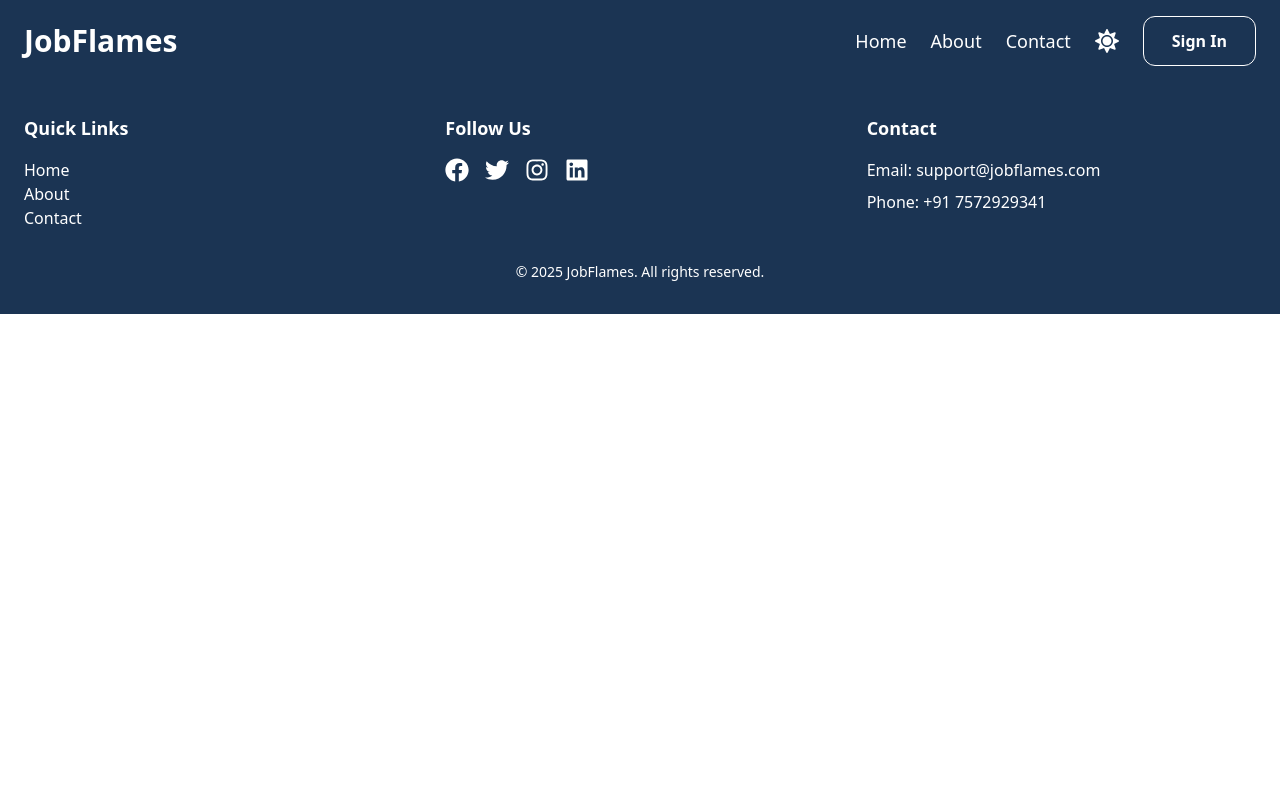
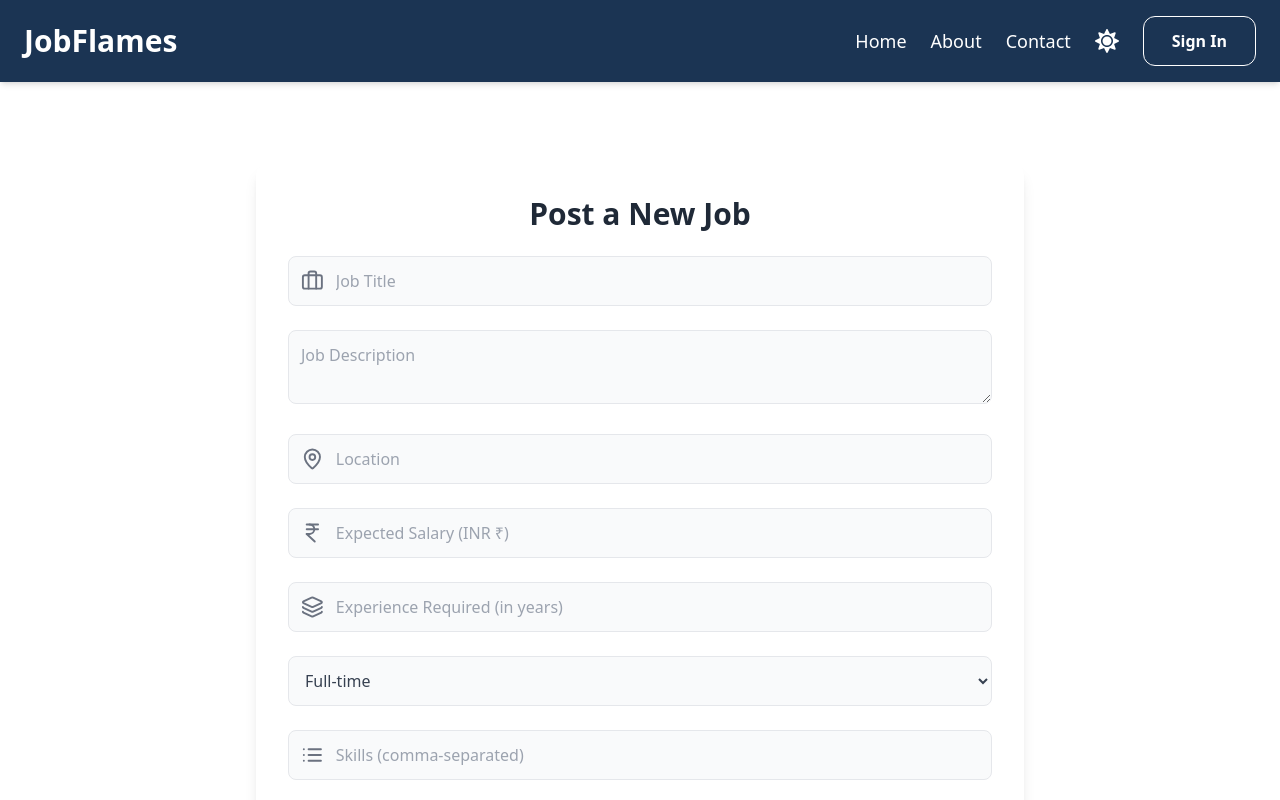
Before and after one commit to Jeet0105/JobFlames, a React (Vite) app in the folder Frontend/: page /createjob in a window 1280 px wide. Shown: the top 800 px of the page. Built offline with nearby package versions, Linux system fonts and the light colour scheme.

Commit message:
Added create job page

```diff
--- a/Frontend/package.json
+++ b/Frontend/package.json
@@ -12,6 +12,7 @@
   "dependencies": {
     "@reduxjs/toolkit": "^2.5.0",
     "axios": "^1.7.9",
+    "lucide-react": "^0.475.0",
     "react": "^18.3.1",
     "react-dom": "^18.3.1",
     "react-icons": "^5.4.0",
--- a/Frontend/src/App.jsx
+++ b/Frontend/src/App.jsx
@@ -5,6 +5,7 @@ import Footer from './Components/footer/footer';
 import Home from './Pages/Home'
 import About from './Pages/About';
 import Contact from './Pages/Contact';
+import CreateJob from './Pages/CreateJob';
 
 function App() {
   return (
@@ -15,7 +16,7 @@ function App() {
         <Route path='/' element={<Home />} />
         <Route path='/about' element={<About />}/>
         <Route path='/contact' element={<Contact />}/>
-        {/* Add more routes as needed */}
+        <Route path='/createjob' element={<CreateJob />}/>
       </Routes>
       <Footer />
     </BrowserRouter>
--- /dev/null
+++ b/Frontend/src/Pages/CreateJob.jsx
@@ -0,0 +1,146 @@
+import { useState } from "react";
+import { Briefcase, MapPin, IndianRupee, Layers, List } from "lucide-react";
+
+function CreateJob() {
+  const [formData, setFormData] = useState({
+    title: "",
+    description: "",
+    location: "",
+    salary_expected: "",
+    experience: "",
+    job_type: "full-time",
+    skills_required: [],
+  });
+
+  const jobTypes = ["full-time", "part-time", "contract", "internship"];
+
+  const handleChange = (e) => {
+    const { name, value } = e.target;
+    setFormData({
+      ...formData,
+      [name]: value,
+    });
+  };
+
+  const handleSkillsChange = (e) => {
+    setFormData({
+      ...formData,
+      skills_required: e.target.value.split(",").map((skill) => skill.trim()),
+    });
+  };
+
+  const handleSubmit = async (e) => {
+    e.preventDefault();
+    console.log("Submitting job:", formData);
+    // TODO: Implement API call to post job
+  };
+
+  return (
+    <div className="flex items-center justify-center min-h-screen my-11">
+      <div className="w-full max-w-3xl p-8 bg-white shadow-lg rounded-xl">
+        <h2 className="text-3xl font-bold text-center text-gray-800 mb-6">
+          Post a New Job
+        </h2>
+
+        <form onSubmit={handleSubmit} className="space-y-6">
+          <div className="flex items-center border rounded-lg p-3 bg-gray-50">
+            <Briefcase className="text-gray-500 mr-3" />
+            <input
+              type="text"
+              name="title"
+              placeholder="Job Title"
+              value={formData.title}
+              onChange={handleChange}
+              className="w-full bg-transparent outline-none text-gray-700"
+              required
+            />
+          </div>
+
+          <textarea
+            name="description"
+            placeholder="Job Description"
+            value={formData.description}
+            onChange={handleChange}
+            className="w-full border rounded-lg p-3 bg-gray-50 outline-none text-gray-700"
+            required
+          />
+
+          <div className="flex items-center border rounded-lg p-3 bg-gray-50">
+            <MapPin className="text-gray-500 mr-3" />
+            <input
+              type="text"
+              name="location"
+              placeholder="Location"
+              value={formData.location}
+              onChange={handleChange}
+              className="w-full bg-transparent outline-none text-gray-700"
+              required
+            />
+          </div>
+
+          <div className="flex items-center border rounded-lg p-3 bg-gray-50">
+            <IndianRupee className="text-gray-500 mr-3" />
+            <input
+              type="number"
+              name="salary_expected"
+              placeholder="Expected Salary (INR ₹)"
+              value={formData.salary_expected}
+              onChange={handleChange}
+              className="w-full bg-transparent outline-none text-gray-700"
+              required
+            />
+          </div>
+
+          <div className="flex items-center border rounded-lg p-3 bg-gray-50">
+            <Layers className="text-gray-500 mr-3" />
+            <input
+              type="number"
+              name="experience"
+              placeholder="Experience Required (in years)"
+              value={formData.experience}
+              onChange={handleChange}
+              className="w-full bg-transparent outline-none text-gray-700"
+              required
+            />
+          </div>
+
+          <select
+            name="job_type"
+            value={formData.job_type}
+            onChange={handleChange}
+            className="w-full border rounded-lg p-3 bg-gray-50 text-gray-700 outline-none"
+            required
+          >
+            {jobTypes.map((type) => (
+              <option key={type} value={type}>
+                {type.charAt(0).toUpperCase() + type.slice(1)}
+              </option>
+            ))}
+          </select>
+
+          <div className="flex items-center border rounded-lg p-3 bg-gray-50">
+            <List className="text-gray-500 mr-3" />
+            <input
+              type="text"
+              name="skills_required"
+              placeholder="Skills (comma-separated)"
+              value={formData.skills_required.join(", ")}
+              onChange={handleSkillsChange}
+              className="w-full bg-transparent outline-none text-gray-700"
+              required
+            />
+          </div>
+
+          <button
+            type="submit"
+            className="w-full bg-blue-600 text-white py-3 rounded-lg hover:bg-blue-700 transition font-semibold text-lg"
+          >
+            Post Job
+          </button>
+        </form>
+      </div>
+    </div>
+  );
+}
+
+export default CreateJob;
```
Also changed, not shown: 1 other file (tests, documents, lock files or other folders).
